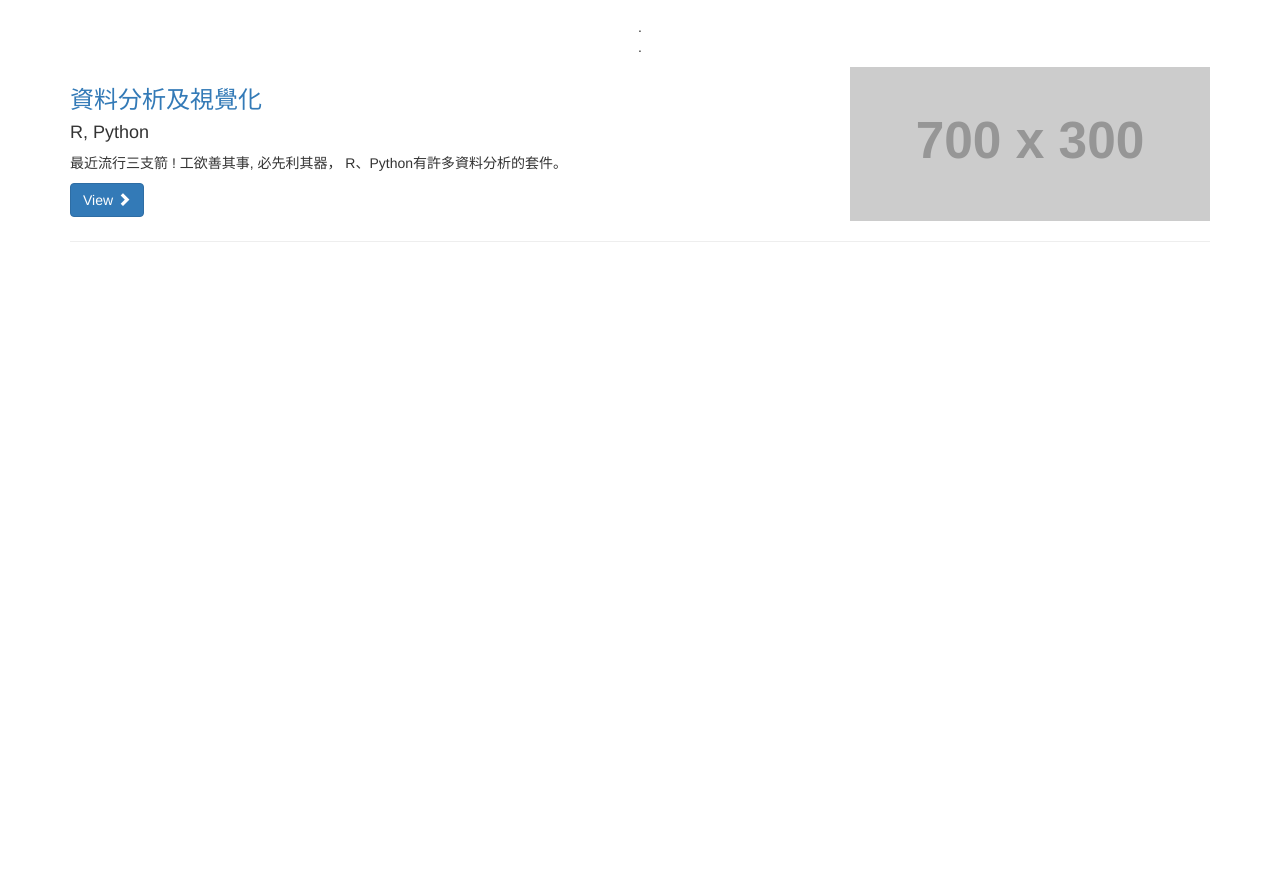
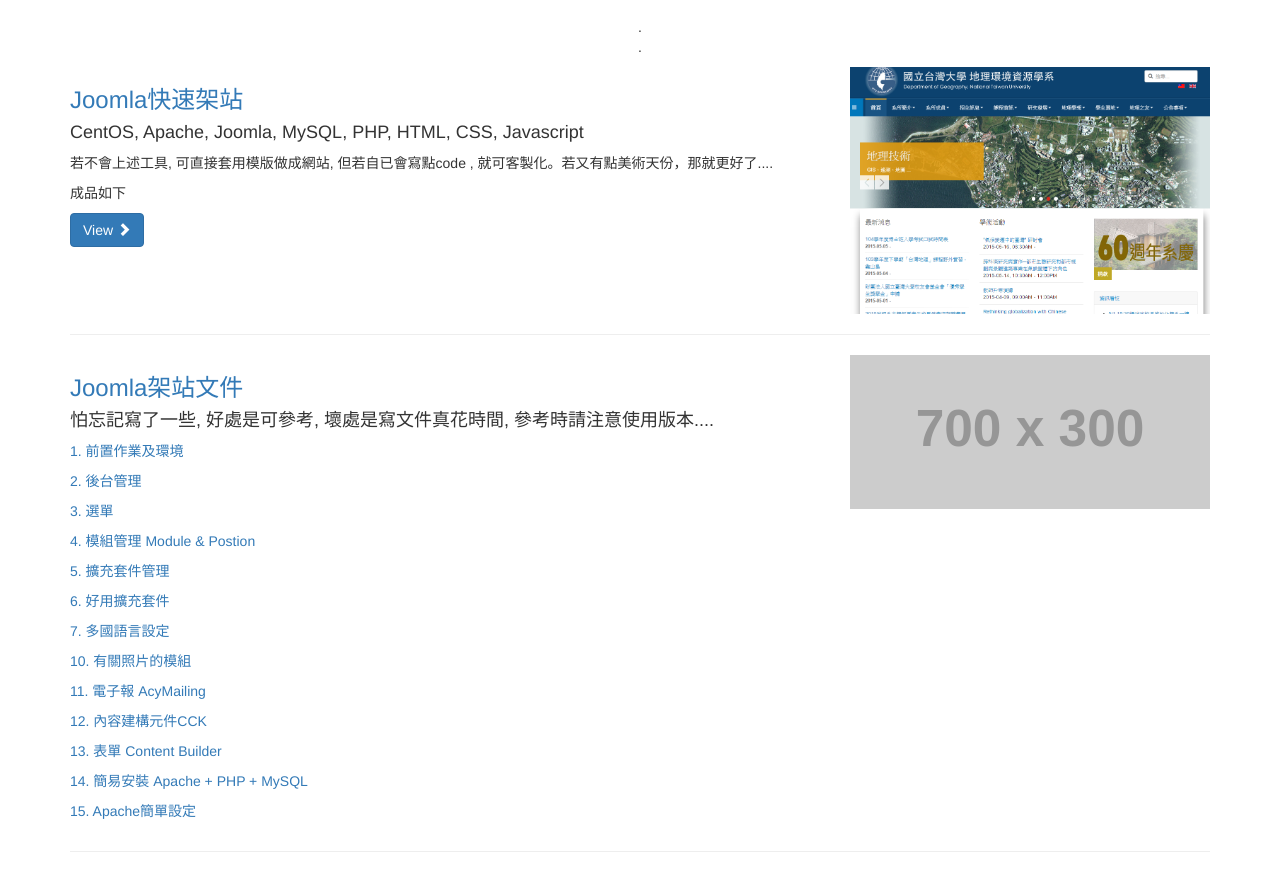
Before and after one commit to yu2peng/yu2peng.github.io, a plain HTML site: page web.html in a window 1280 px wide. Shown: the part 133-1005 px from the top of the page. Before the commit the page ends 800 px from the top, so only its background shows below. Drawn offline with Linux system fonts and the light colour scheme; placeholder pictures from the web are drawn by us.

Commit message:
modify index and web.html

```diff
--- a/web.html
+++ b/web.html
@@ -44,13 +44,13 @@
                     <span class="icon-bar"></span>
                     <span class="icon-bar"></span>
                 </button>
-                <a class="navbar-brand" href="#">Home</a>
+                <a class="navbar-brand" href="index.html">Home</a>
             </div>
             <!-- Collect the nav links, forms, and other content for toggling -->
             <div class="collapse navbar-collapse" id="bs-example-navbar-collapse-1">
                 <ul class="nav navbar-nav">
                     <li>
-                        <a href="#about">About</a>
+                        <a href="index.html#about">About</a>
                     </li>
                 </ul>
             </div>
@@ -77,13 +77,43 @@
         <!-- Project One -->
         <div class="row">
             <div class="col-md-8">
-                <h3><a href="#">資料分析及視覺化</a></h3>
-                <h4>R, Python</h4>
-                <p>最近流行三支箭 ! 工欲善其事, 必先利其器， R、Python有許多資料分析的套件。</p>
-                <a class="btn btn-primary" href="#">View <span class="glyphicon glyphicon-chevron-right"></span></a>
+                <h3><a href="#">Joomla快速架站</a></h3>
+                <h4>CentOS, Apache, Joomla, MySQL, PHP, HTML, CSS, Javascript</h4>
+                <p>若不會上述工具, 可直接套用模版做成網站, 但若自已會寫點code , 就可客製化。若又有點美術天份，那就更好了....</p>
+                <p>成品如下 </p>
+                <a class="btn btn-primary" href="http://www.geog.ntu.edu.tw" target="_blank">View <span class="glyphicon glyphicon-chevron-right"></span></a>
             </div>
             <div class="col-md-4">
-                <a href="#">
+                <a href="http://www.geog.ntu.edu.tw" target="_blank">
+                    <img class="img-responsive" src="images/web1.png" alt="">
+                </a>
+            </div>
+        </div>
+        <!-- /.row -->
+
+        <hr>
+
+        <div class="row">
+            <div class="col-md-8">
+                <h3><a href="#">Joomla架站文件</a></h3>
+                <h4>怕忘記寫了一些, 好處是可參考, 壞處是寫文件真花時間, 參考時請注意使用版本....</h4>
+                <p><a href="http://ithelp.ithome.com.tw/question/10129097" target="_blank">1. 前置作業及環境</p>
+                <p><a href="hhttp://ithelp.ithome.com.tw/question/10132721" target="_blank">2. 後台管理</p>
+                <p><a href="http://ithelp.ithome.com.tw/question/10133191" target="_blank">3. 選單</p>
+                <p><a href="http://ithelp.ithome.com.tw/question/10129097" target="_blank">4. 模組管理 Module & Postion</p>
+                <p><a href="http://ithelp.ithome.com.tw/question/10133841" target="_blank">5. 擴充套件管理</p>
+                <p><a href="http://ithelp.ithome.com.tw/question/10134433" target="_blank">6. 好用擴充套件</p>
+                <p><a href="http://ithelp.ithome.com.tw/question/10134961" target="_blank">7. 多國語言設定</p>
+                <p><a href="http://ithelp.ithome.com.tw/question/10136218" target="_blank">10. 有關照片的模組</p>
+                <p><a href="http://ithelp.ithome.com.tw/question/10136557" target="_blank">11. 電子報 AcyMailing</p>
+                <p><a href="http://ithelp.ithome.com.tw/question/10136218" target="_blank">12. 內容建構元件CCK</p>
+                <p><a href="http://ithelp.ithome.com.tw/question/10136955" target="_blank">13. 表單 Content Builder</p>
+                <p><a href="http://ithelp.ithome.com.tw/question/10137646" target="_blank">14. 簡易安裝 Apache + PHP + MySQL</p>
+                <p><a href="http://ithelp.ithome.com.tw/question/10138065" target="_blank">15. Apache簡單設定</p>
+
+            </div>
+            <div class="col-md-4">
+                <a href="#" target="_blank">
                     <img class="img-responsive" src="http://placehold.it/700x300" alt="">
                 </a>
             </div>
```
Also changed, not shown: index.html (+9 -9 lines), images/web1.png (added).
